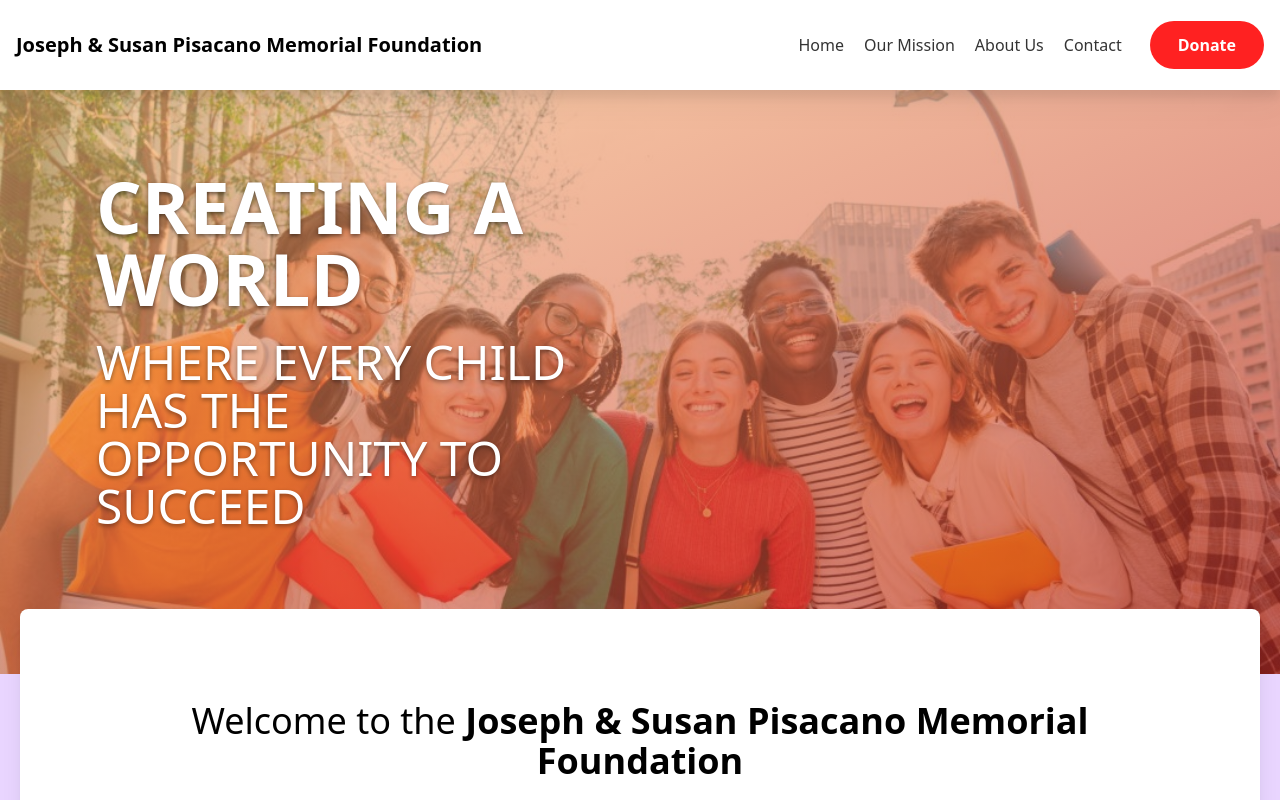
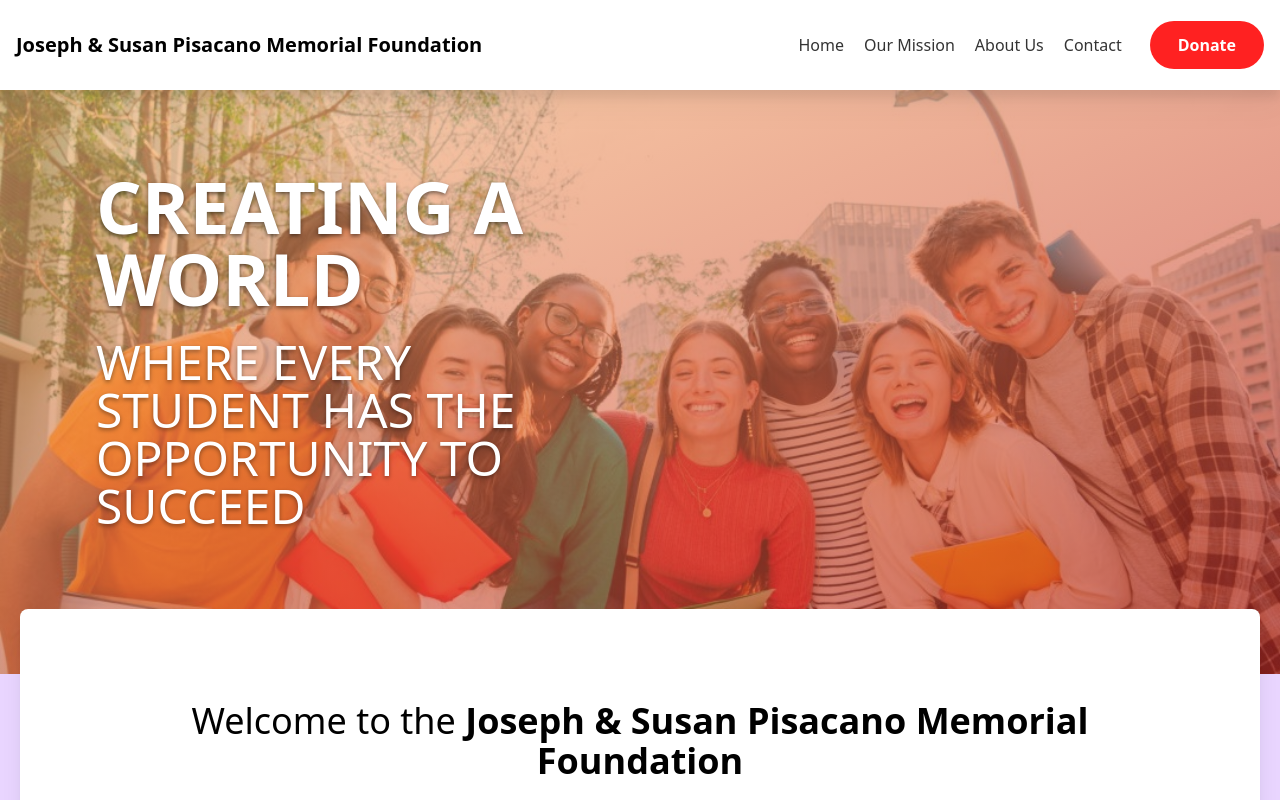
Before and after one commit to GlassAOTU/js-pisacano, a Next.js app: page / in a window 1280 px wide. Shown: the top 800 px of the page. Built offline with nearby package versions, Linux system fonts and the light colour scheme.

Commit message:
fixed hero wording

```diff
--- a/app/components/TopHero.tsx
+++ b/app/components/TopHero.tsx
@@ -55,7 +55,7 @@ export default function TopHero() {
 				{/* Subtitle */}
 				<div className="max-w-[32rem] mx-auto md:mx-0">
 					<p className="text-white text-xl md:text-start text-center sm:text-2xl md:text-3xl lg:text-5xl [text-shadow:_0_2px_4px_rgb(0_0_0_/_0.4)]">
-						WHERE EVERY CHILD HAS THE OPPORTUNITY TO SUCCEED
+						WHERE EVERY STUDENT HAS THE OPPORTUNITY TO SUCCEED
 					</p>
 				</div>
 				{/* End Subtitle */}
```
